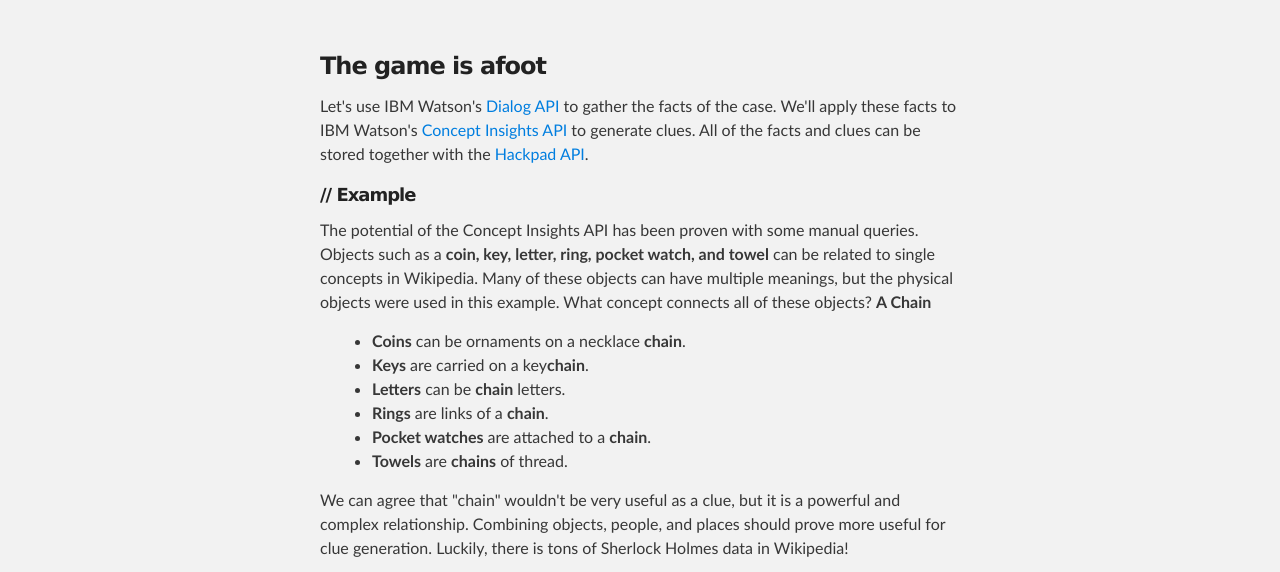
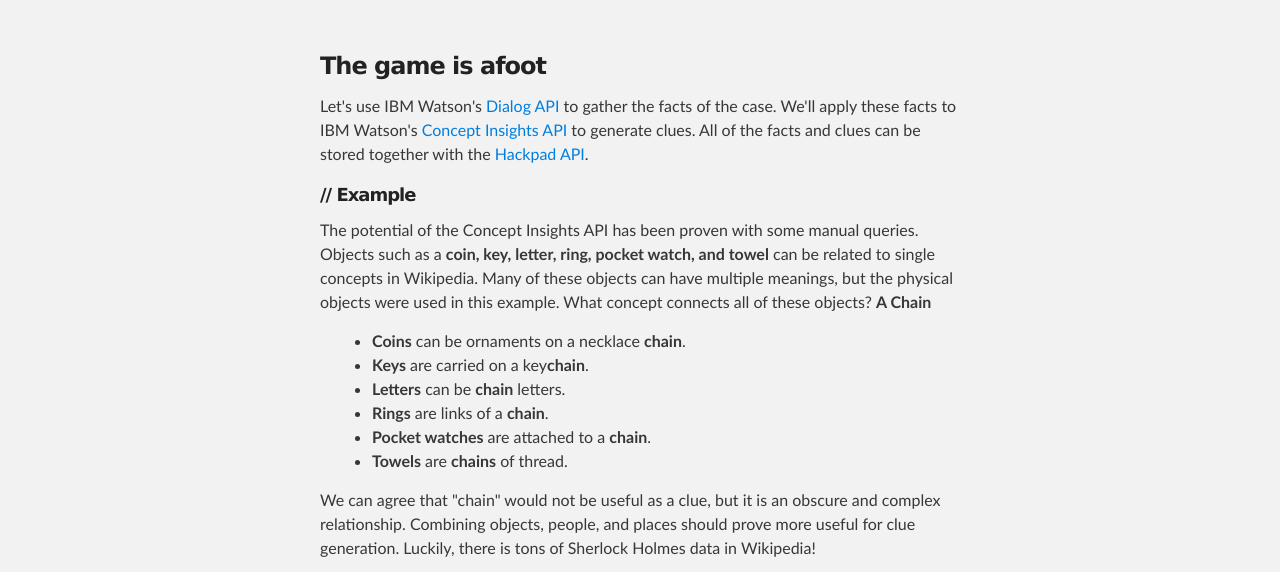
Before and after one commit to wes-williams/Sherlock-IOT, a plain HTML site: page index.html in a window 1280 px wide. Shown: the part 212-784 px from the top of the page. Drawn offline with Linux system fonts and the light colour scheme.

Commit message:
final edits of The game is afoot

```diff
--- a/index.html
+++ b/index.html
@@ -43,7 +43,7 @@
                     <li><strong>Towels</strong> are <strong>chains</strong> of thread.</li>
                 </ul>
             </p>
-            <p>We can agree that "chain" wouldn't be very useful as a clue, but it is a powerful and complex relationship. Combining objects, people, and places should prove more useful for clue generation. Luckily, there is tons of Sherlock Holmes data in Wikipedia!</p>
+            <p>We can agree that "chain" would not be useful as a clue, but it is an obscure and complex relationship. Combining objects, people, and places should prove more useful for clue generation. Luckily, there is tons of Sherlock Holmes data in Wikipedia!</p>
 
             <h5>// Next</h5>
             <p>Using the Dialog API to gather facts is our first priority. There's already a <a href="https://github.com/watson-developer-cloud/dialog-nodejs" target="_blank">pizza ordering demo</a> for us to reference. <strong>It's elementary!</strong></p>
```
